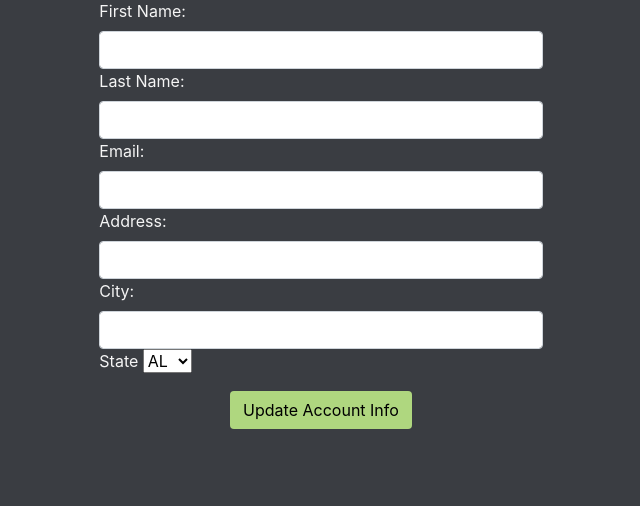
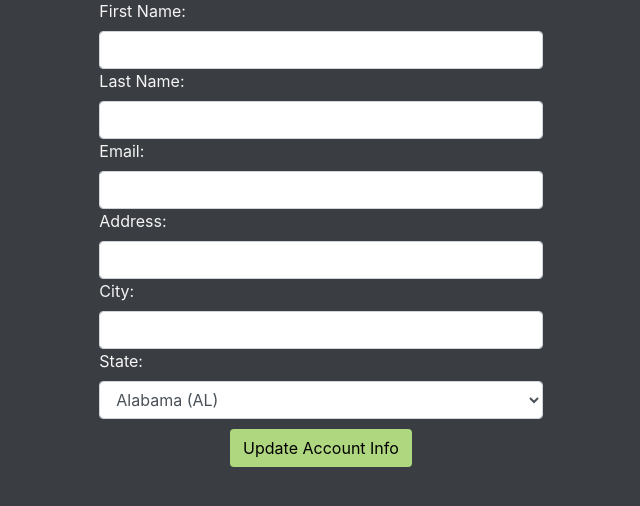
Before and after one commit to bmeier0689/project, a Flask app: template flask_app/templates/account.html in a window 1280 px wide. Shown: the part 193-699 px from the top of the page, without its empty margins (319-959 px from the left). Run offline with Flask 2, Linux system fonts and the light colour scheme; the template is opened without the code that fills it, so the values that code supplies are empty.

Commit message:
comments added and account state options changed

```diff
--- a/flask_app/templates/account.html
+++ b/flask_app/templates/account.html
@@ -36,59 +36,59 @@
                     <input type="text" name="address" value="{{user.address}}" class="form-control">
                     <label for="city">City:</label>
                     <input type="text" name="city" value="{{user.city}}" class="form-control">
-                    <label for="state">State</label>
-                    <select name="state" id="state">
-                        <option value="AL">AL</option>
-                        <option value="AK">AK</option>
-                        <option value="AR">AR</option>
-                        <option value="AZ">AZ</option>
-                        <option value="CA">CA</option>
-                        <option value="CO">CO</option>
-                        <option value="CT">CT</option>
-                        <option value="DC">DC</option>
-                        <option value="DE">DE</option>
-                        <option value="FL">FL</option>
-                        <option value="GA">GA</option>
-                        <option value="HI">HI</option>
-                        <option value="IA">IA</option>
-                        <option value="ID">ID</option>
-                        <option value="IL">IL</option>
-                        <option value="IN">IN</option>
-                        <option value="KS">KS</option>
-                        <option value="KY">KY</option>
-                        <option value="LA">LA</option>
-                        <option value="MA">MA</option>
-                        <option value="MD">MD</option>
-                        <option value="ME">ME</option>
-                        <option value="MI">MI</option>
-                        <option value="MN">MN</option>
-                        <option value="MO">MO</option>
-                        <option value="MS">MS</option>
-                        <option value="MT">MT</option>
-                        <option value="NC">NC</option>
-                        <option value="NE">NE</option>
-                        <option value="NH">NH</option>
-                        <option value="NJ">NJ</option>
-                        <option value="NM">NM</option>
-                        <option value="NV">NV</option>
-                        <option value="NY">NY</option>
-                        <option value="ND">ND</option>
-                        <option value="OH">OH</option>
-                        <option value="OK">OK</option>
-                        <option value="OR">OR</option>
-                        <option value="PA">PA</option>
-                        <option value="RI">RI</option>
-                        <option value="SC">SC</option>
-                        <option value="SD">SD</option>
-                        <option value="TN">TN</option>
-                        <option value="TX">TX</option>
-                        <option value="UT">UT</option>
-                        <option value="VT">VT</option>
-                        <option value="VA">VA</option>
-                        <option value="WA">WA</option>
-                        <option value="WI">WI</option>
-                        <option value="WV">WV</option>
-                        <option value="WY">WY</option>
+                    <label for="state">State:</label>
+                    <select name="state" id="state" class="form-control">
+                        <option value="AL">Alabama (AL)</option>
+                        <option value="AK">Alaska (AK)</option>
+                        <option value="AZ">Arizona (AZ)</option>
+                        <option value="AR">Arkansas (AR)</option>
+                        <option value="CA">California (CA)</option>
+                        <option value="CO">Colorado (CO)</option>
+                        <option value="CT">Connecticut (CT)</option>
+                        <option value="DE">Delaware (DE)</option>
+                        <option value="DC">District Of Columbia (DC)</option>
+                        <option value="FL">Florida (FL)</option>
+                        <option value="GA">Georgia (GA)</option>
+                        <option value="HI">Hawaii (HI)</option>
+                        <option value="ID">Idaho (ID)</option>
+                        <option value="IL">Illinois (IL)</option>
+                        <option value="IN">Indiana (IN)</option>
+                        <option value="IA">Iowa (IA)</option>
+                        <option value="KS">Kansas (KS)</option>
+                        <option value="KY">Kentucky (KY)</option>
+                        <option value="LA">Louisiana (LA)</option>
+                        <option value="ME">Maine (ME)</option>
+                        <option value="MD">Maryland (MD)</option>
+                        <option value="MA">Massachusetts (MA)</option>
+                        <option value="MI">Michigan (MI)</option>
+                        <option value="MN">Minnesota (MN)</option>
+                        <option value="MS">Mississippi (MS)</option>
+                        <option value="MO">Missouri (MO)</option>
+                        <option value="MT">Montana (MT)</option>
+                        <option value="NE">Nebraska (NE)</option>
+                        <option value="NV">Nevada (NV)</option>
+                        <option value="NH">New Hampshire (NH)</option>
+                        <option value="NJ">New Jersey (NJ)</option>
+                        <option value="NM">New Mexico (NM)</option>
+                        <option value="NY">New York (NY)</option>
+                        <option value="NC">North Carolina (NC)</option>
+                        <option value="ND">North Dakota (ND)</option>
+                        <option value="OH">Ohio (OH)</option>
+                        <option value="OK">Oklahoma (OK)</option>
+                        <option value="OR">Oregon (OR)</option>
+                        <option value="PA">Pennsylvania (PA)</option>
+                        <option value="RI">Rhode Island (RI)</option>
+                        <option value="SC">South Carolina (SC)</option>
+                        <option value="SD">South Dakota (SD)</option>
+                        <option value="TN">Tennessee (TN)</option>
+                        <option value="TX">Texas (TX)</option>
+                        <option value="UT">Utah (UT)</option>
+                        <option value="VT">Vermont</option>
+                        <option value="VA">Virginia</option>
+                        <option value="WA">Washington</option>
+                        <option value="WV">West Virginia</option>
+                        <option value="WI">Wisconsin</option>
+                        <option value="WY">Wyoming</option>
                     </select>
                 </div>
                 <div class="container d-flex justify-content-center">
--- a/flask_app/templates/checkout.html
+++ b/flask_app/templates/checkout.html
@@ -46,10 +46,10 @@
                 </tbody>
             </table>
         <hr>
-        <div class="container d-flex justify-content-end">
+        <!-- <div class="container d-flex justify-content-end"> Need to make many-to-many connections before I can do this
             <h3>Total</h3>
-            <!-- jijna price display here -->
-        </div>
+            jijna price display here
+        </div> -->
         <div class="container d-flex justify-content-between">
             <button class="btn" onclick="location.assign('/delete')" style="background-color: #ff91a4;">Cancel Order</button>
             <button class="btn" onclick="location.assign('/home')">Submit Order</button>
--- a/flask_app/templates/home.html
+++ b/flask_app/templates/home.html
@@ -31,6 +31,7 @@
             <button class="btn order" onclick="location.assign('/order')">New Order</button>
         </div>
         <div class="container border rounded col-5 options">
+            <!-- Omakase order currently doesn't work. Need to add in some functions to randomly generate fish/rice/wasabi choices later on -->
             <p>Having trouble deciding? Click here to place an order based on the chefs daily omakase (recommendation).
             You can order as is or edit the selections based on your own personal peferences. Leave the headache of choosing
             behind with our top quality picks of the day!
--- a/flask_app/templates/order.html
+++ b/flask_app/templates/order.html
@@ -7,7 +7,7 @@
     <link rel="stylesheet" href="https://cdn.jsdelivr.net/npm/bootstrap@4.0.0/dist/css/bootstrap.min.css"
     integrity="sha384-Gn5384xqQ1aoWXA+058RXPxPg6fy4IWvTNh0E263XmFcJlSAwiGgFAW/dAiS6JXm" crossorigin="anonymous">
     <link rel="stylesheet" href="/static/style.css">
-    <script defer src="/scripts/script.js"></script>
+    <script defer src="/scripts/script.js" async></script>
     <title>Order</title>
 </head>
 <body>
```
